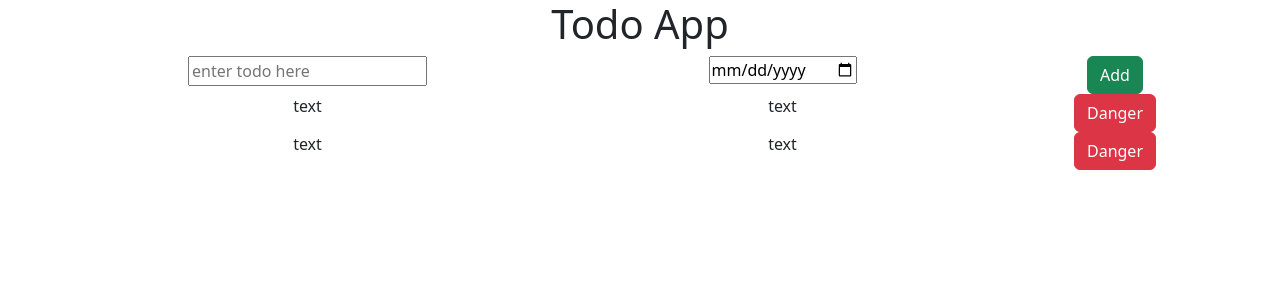
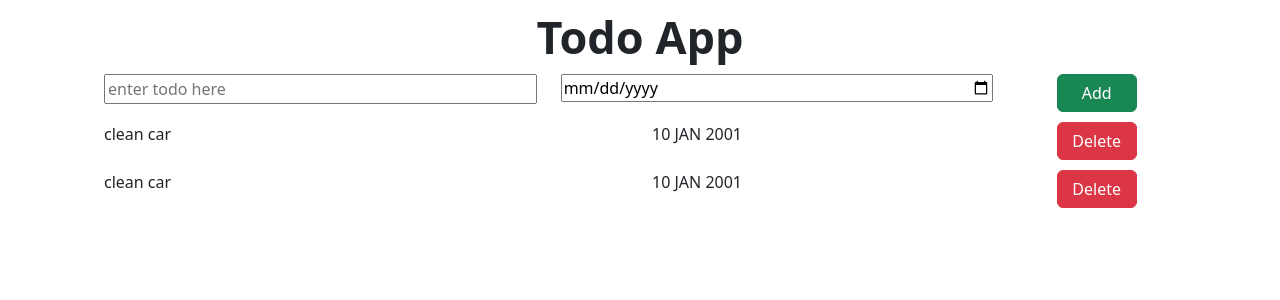
Before and after one commit to Rahulrai1998/todo-react, a React (Vite) app: page / in a window 1280 px wide. Shown: the top 300 px of the page. Built offline with nearby package versions, Linux system fonts and the light colour scheme.

Commit message:
css implemented

```diff
--- /dev/null
+++ b/src/App.css
@@ -0,0 +1,21 @@
+h1 {
+  font-weight: 700;
+  font-size: 45px;
+  margin: 10px;
+}
+
+input {
+  width: 100%;
+}
+
+.todoText {
+  text-align: left;
+}
+
+.custom-row {
+  margin: 10px;
+}
+
+.custom-btn {
+  min-width: 80px;
+}
--- a/src/App.jsx
+++ b/src/App.jsx
@@ -1,42 +1,16 @@
+import AddTodo from "./components/AddTodo";
+import AppName from "./components/AppName";
+import TodoItem from "./components/TodoItem";
+import "./App.css";
+
 function App() {
   return (
     <center className="todo-container">
-      <h1>Todo App</h1>
-
-      <div class="container text-center">
-        <div class="row">
-          <div class="col-5">
-            <input type="text" placeholder="enter todo here" />
-          </div>
-          <div class="col-5">
-            <input type="date" />
-          </div>
-          <div class="col-2">
-            <button type="button" class="btn btn-success">
-              Add
-            </button>
-          </div>
-        </div>
-
-        <div class="row">
-          <div class="col-5">text</div>
-          <div class="col-5">text</div>
-          <div class="col-2">
-            <button type="button" class="btn btn-danger">
-              Danger
-            </button>
-          </div>
-        </div>
-
-        <div class="row">
-          <div class="col-5">text</div>
-          <div class="col-5">text</div>
-          <div class="col-2">
-            <button type="button" class="btn btn-danger">
-              Danger
-            </button>
-          </div>
-        </div>
+      <AppName />
+      <AddTodo />
+      <div className="items-container">
+        <TodoItem todoText={"clean car"} date={"10 JAN 2001"} />
+        <TodoItem todoText={"clean car"} date={"10 JAN 2001"} />
       </div>
     </center>
   );
--- /dev/null
+++ b/src/components/AddTodo.jsx
@@ -0,0 +1,23 @@
+import React from "react";
+
+const AddTodo = () => {
+  return (
+    <div class="container text-center">
+      <div class="row custom-row">
+        <div class="col-5">
+          <input type="text" placeholder="enter todo here" />
+        </div>
+        <div class="col-5">
+          <input type="date" />
+        </div>
+        <div class="col-2">
+          <button type="button" class="btn btn-success custom-btn">
+            Add
+          </button>
+        </div>
+      </div>
+    </div>
+  );
+};
+
+export default AddTodo;
--- /dev/null
+++ b/src/components/AppName.jsx
@@ -0,0 +1,7 @@
+import React from "react";
+
+const AppName = () => {
+  return <h1>Todo App</h1>;
+};
+
+export default AppName;
--- /dev/null
+++ b/src/components/TodoItem.jsx
@@ -0,0 +1,19 @@
+import React from "react";
+
+const TodoItem = ({ todoText, date }) => {
+  return (
+    <div class="container">
+      <div class="row custom-row">
+        <div class="col-6 todoText">{todoText}</div>
+        <div class="col-4 todoText">{date}</div>
+        <div class="col-2">
+          <button type="button" class="btn btn-danger custom-btn">
+            Delete
+          </button>
+        </div>
+      </div>
+    </div>
+  );
+};
+
+export default TodoItem;
```
